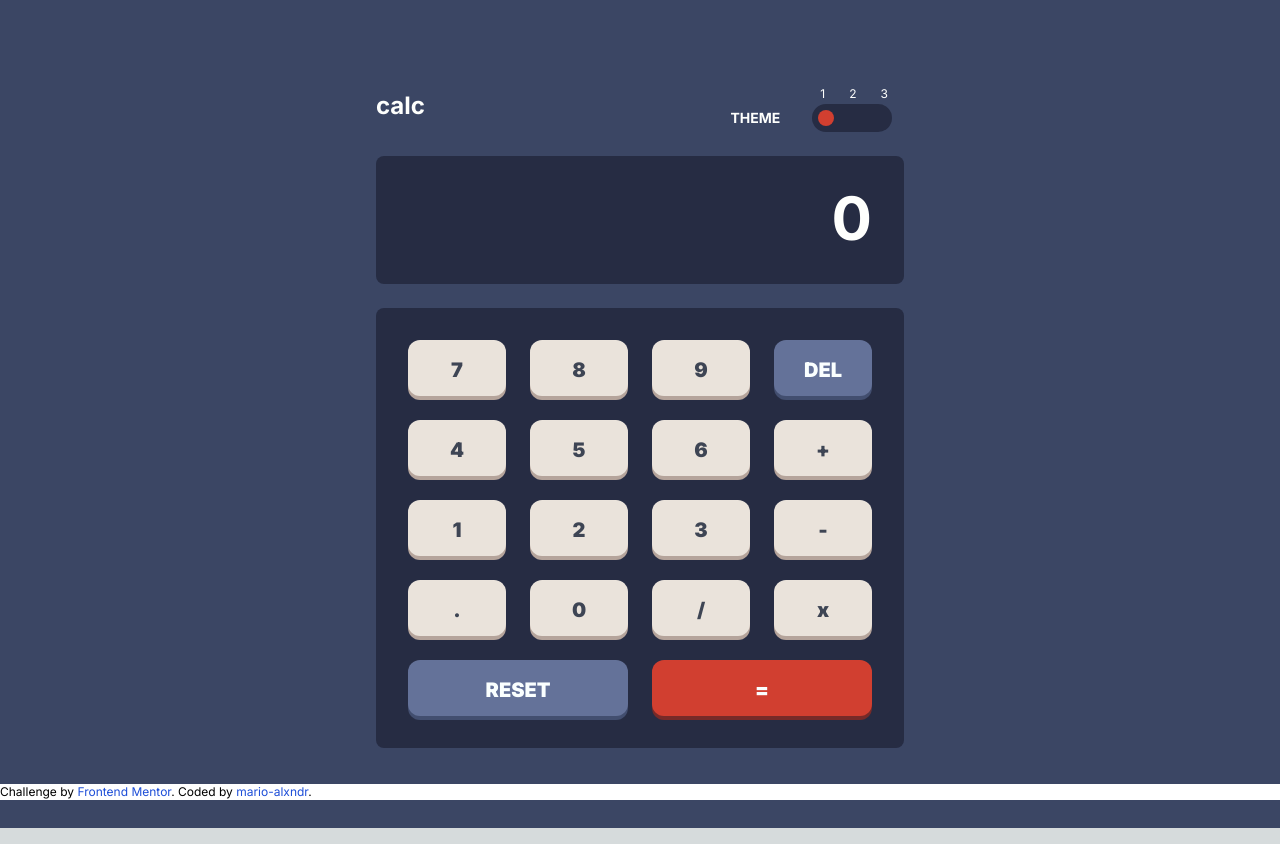
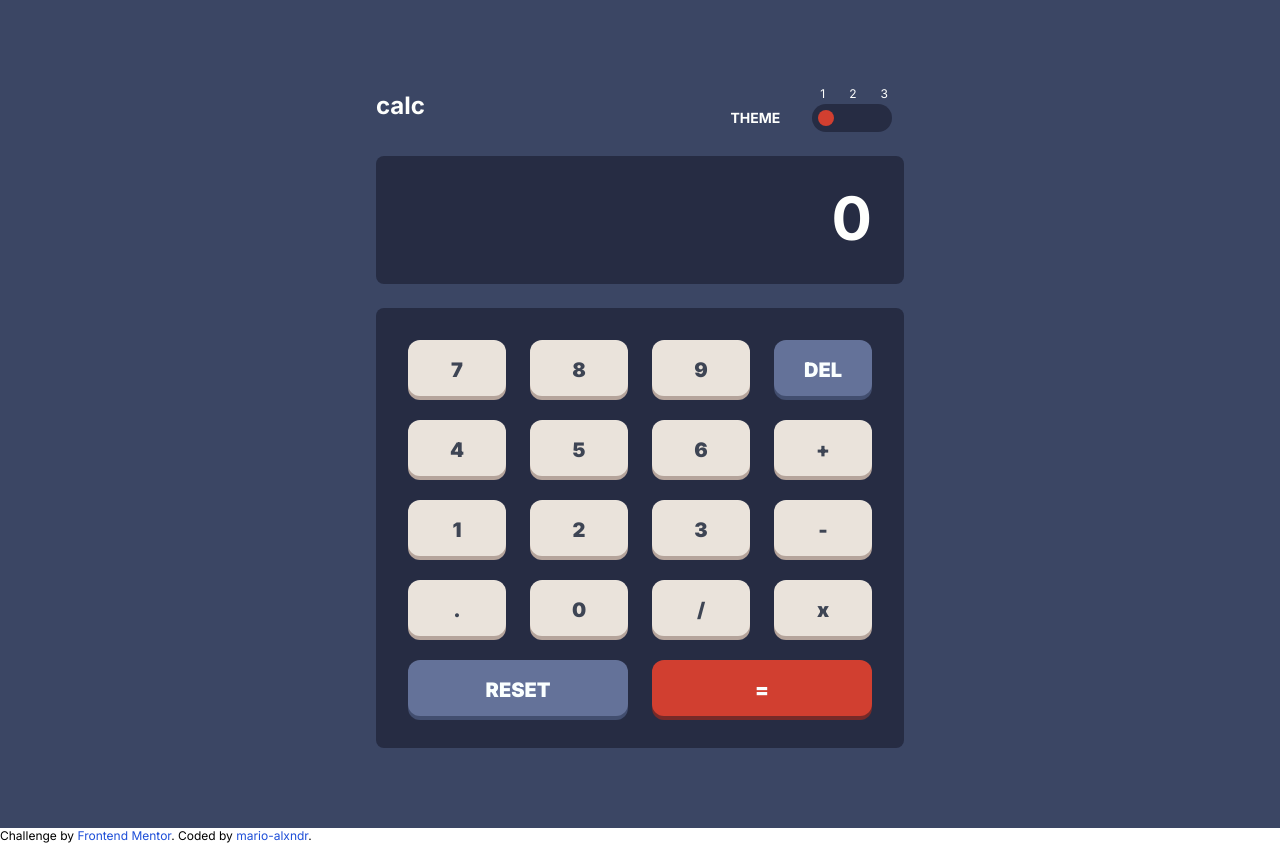
Before and after one commit to mario-alxndr/calculator-app, a Next.js app: page / in a window 1280 px wide. Built offline with nearby package versions, Linux system fonts and the light colour scheme.

Commit message:
fix: footer display align-ing bottom

```diff
--- a/app/page.tsx
+++ b/app/page.tsx
@@ -152,7 +152,7 @@ const CalculatorPage = () => {
         </div>
       </div>
 
-      <footer className={"absolute bg-white w-full bottom-0"}>
+      <footer className={"block bg-white w-full"}>
         <p className={"text-xs"}>
           Challenge by <a className={"text-blue-700"} href="https://www.frontendmentor.io?ref=challenge" target="_blank">Frontend Mentor</a>.
           Coded by <a className={"text-blue-700"} href="https://github.com/mario-alxndr">mario-alxndr</a>.
```
